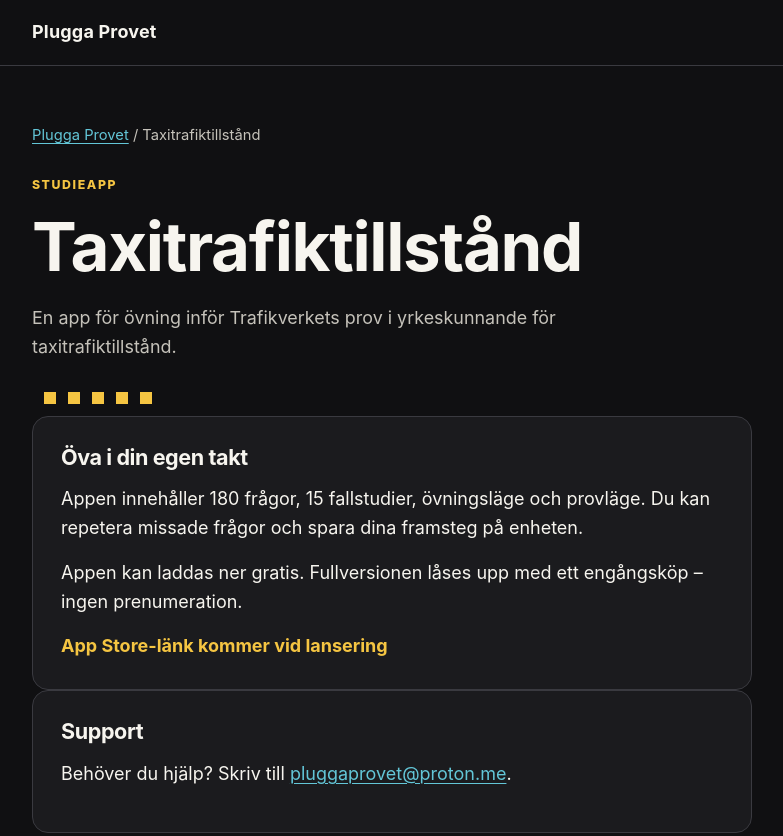
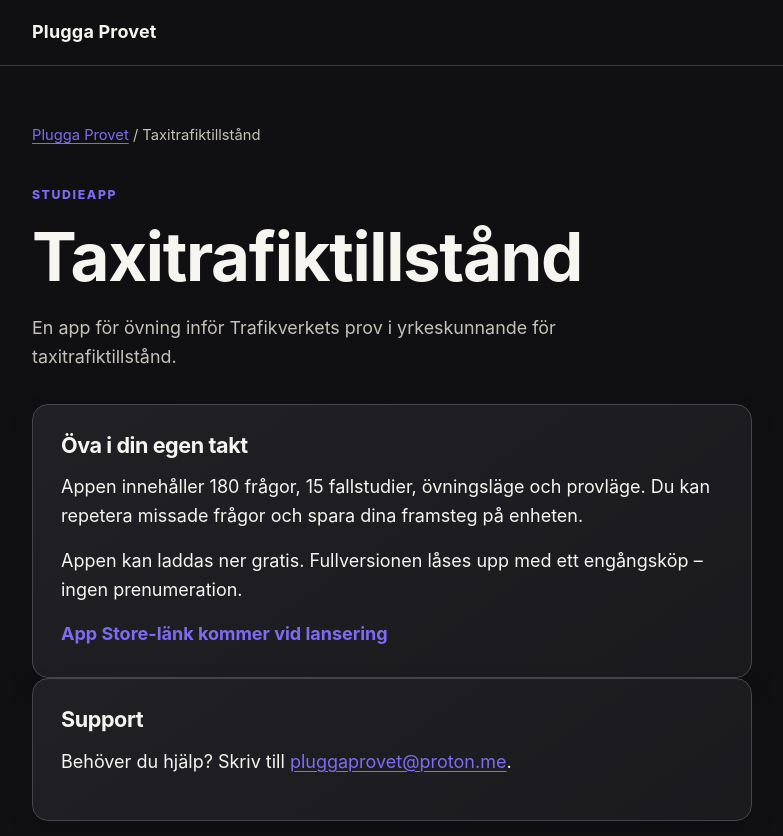
Before and after one commit to Hat99Studios/plugga-provet, a plain HTML site: page taxitrafiktillstand/index.html in a window 1280 px wide. Shown: the top 836 px of the page, without its empty margins (248-1031 px from the left). Drawn offline with Linux system fonts and the light colour scheme.

Commit message:
Use neutral Plugga Provet design

```diff
--- a/assets/style.css
+++ b/assets/style.css
@@ -4,8 +4,7 @@
   --surface: #1b1b1e;
   --text: #f7f5ef;
   --muted: #c5c2ba;
-  --petrol: #63c6d7;
-  --yellow: #f5c542;
+  --accent: #7c6cf2;
   --line: #3a3a40;
   --radius: 16px;
 }
@@ -13,9 +12,9 @@
 * { box-sizing: border-box; }
 html { background: var(--bg); }
 body { margin: 0; background: var(--bg); color: var(--text); font-family: -apple-system, BlinkMacSystemFont, "Segoe UI", sans-serif; font-size: 17px; line-height: 1.6; }
-a { color: var(--petrol); text-decoration-thickness: 1px; text-underline-offset: 0.17em; }
-a:hover { color: #a5e7ef; }
-a:focus-visible { outline: 3px solid var(--yellow); outline-offset: 4px; border-radius: 3px; }
+a { color: var(--accent); text-decoration-thickness: 1px; text-underline-offset: 0.17em; }
+a:hover { color: #b8b0ff; }
+a:focus-visible { outline: 3px solid var(--accent); outline-offset: 4px; border-radius: 3px; }
 .container { width: min(100% - 40px, 720px); margin: 0 auto; }
 .site-header { border-bottom: 1px solid var(--line); }
 .brand { padding: 18px 0; font-weight: 750; letter-spacing: 0.01em; }
@@ -27,20 +26,19 @@ h1 { max-width: 16ch; font-size: clamp(2.2rem, 9vw, 4.2rem); margin: 0; }
 h2 { font-size: 1.35rem; margin: 42px 0 15px; }
 h3 { font-size: 1.3rem; margin: 0 0 8px; }
 p { margin: 0 0 16px; }
-.hero { padding-bottom: 12px; }
-.eyebrow { color: var(--yellow); font-size: 0.77rem; font-weight: 800; letter-spacing: 0.13em; margin-bottom: 12px; }
+.hero { padding: 10px 0 16px; }
+.eyebrow { color: var(--accent); font-size: 0.77rem; font-weight: 800; letter-spacing: 0.13em; margin-bottom: 12px; }
 .lead { max-width: 52ch; color: var(--muted); font-size: 1.12rem; margin-top: 18px; }
-.checker { height: 12px; width: 130px; margin-top: 30px; background-color: var(--yellow); background-image: linear-gradient(90deg, #101012 50%, transparent 50%), linear-gradient(90deg, transparent 50%, #101012 50%); background-size: 24px 6px; background-position: 0 0, 12px 6px; }
-.card { background: var(--surface); border: 1px solid var(--line); border-radius: var(--radius); padding: 23px; }
+.card { background: linear-gradient(145deg, #202025, var(--surface)); border: 1px solid #45454e; border-radius: var(--radius); padding: 25px; box-shadow: 0 10px 26px rgb(0 0 0 / 14%); }
 .app-card h3 a { text-decoration: none; }
 .support { margin-top: 28px; }
 .support h2, .card h2 { margin-top: 0; }
 .quiet, .updated { color: var(--muted); font-size: 0.92rem; margin-top: 36px; }
-.store-placeholder { color: var(--yellow); font-weight: 700; margin-bottom: 0; }
+.store-placeholder { color: var(--accent); font-weight: 700; margin-bottom: 0; }
 .prose h1 { max-width: 22ch; }
 footer { border-top: 1px solid var(--line); color: var(--muted); font-size: 0.85rem; padding: 20px 0 32px; }
 footer p { margin: 0; }
-.skip-link { position: fixed; left: 12px; top: -60px; z-index: 1; background: var(--yellow); color: #101012; padding: 8px 12px; font-weight: 700; }
+.skip-link { position: fixed; left: 12px; top: -60px; z-index: 1; background: var(--accent); color: var(--text); padding: 8px 12px; font-weight: 700; }
 .skip-link:focus { top: 12px; }
 
 @media (min-width: 680px) {
--- a/taxitrafiktillstand/index.html
+++ b/taxitrafiktillstand/index.html
@@ -18,7 +18,6 @@
       <p class="eyebrow">STUDIEAPP</p>
       <h1 id="sidtitel">Taxitrafiktillstånd</h1>
       <p class="lead">En app för övning inför Trafikverkets prov i yrkeskunnande för taxitrafiktillstånd.</p>
-      <div class="checker" aria-hidden="true"></div>
     </section>
 
     <section class="card" aria-labelledby="om-appen">
```
Also changed, not shown: index.html (+0 -2 lines).
